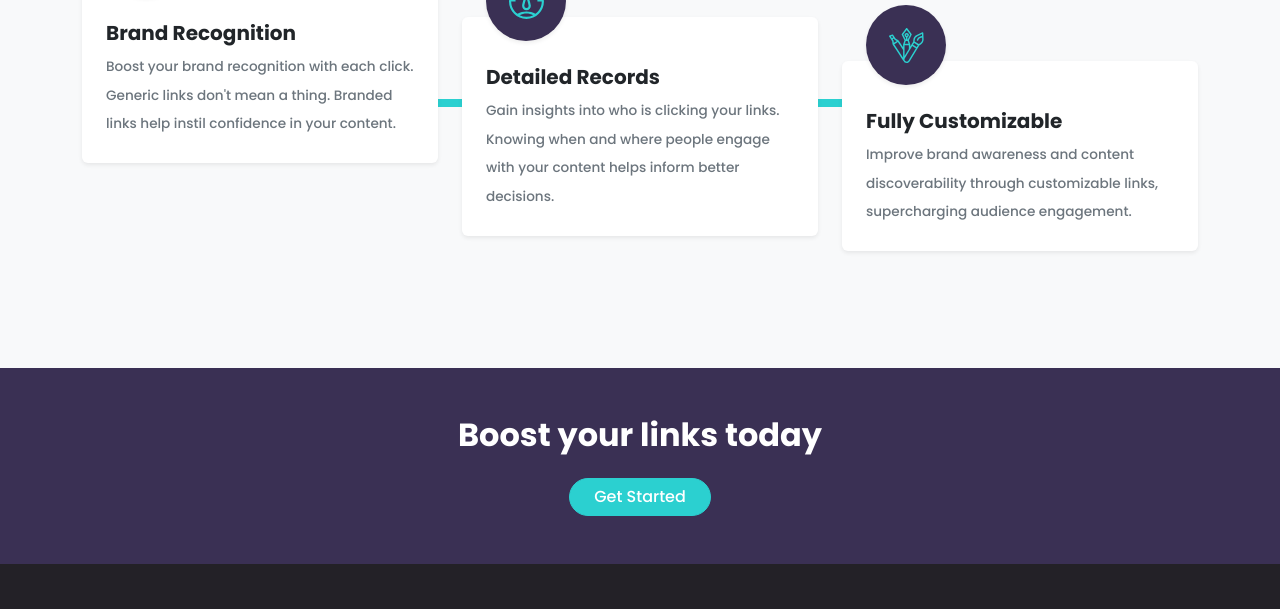
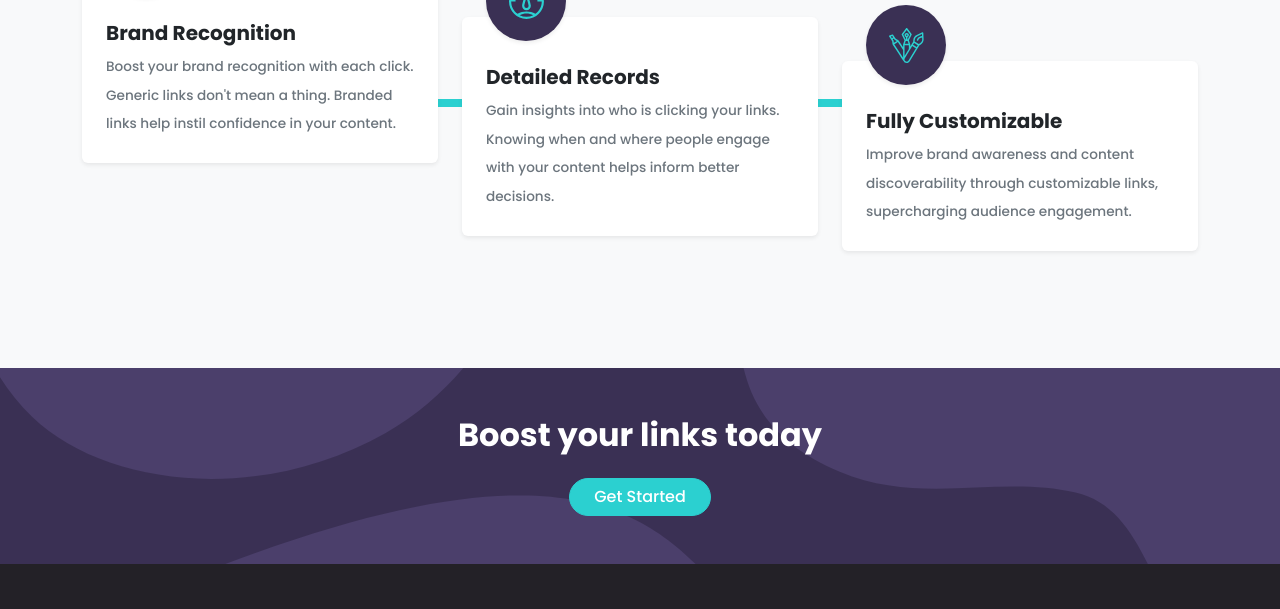
Before and after one commit to ayomideaina/URL_shortening_API, a plain HTML site: page index.html in a window 1280 px wide. Shown: the part 1160-1769 px from the top of the page. Drawn offline with nearby package versions, Linux system fonts and the light colour scheme.

Commit message:
feat:add bg for download section

```diff
--- a/global.css
+++ b/global.css
@@ -72,7 +72,12 @@
   height: 50px;
   border-radius: 8px;
 }
-
+.cta-section{
+  background-image: url("assets/images/bg-boost-desktop.svg");
+  background-repeat: no-repeat;
+  background-position: right top;
+  background-size: cover;
+}
 .link-card {
   background: #fff;
   padding: 15px 20px;
```
